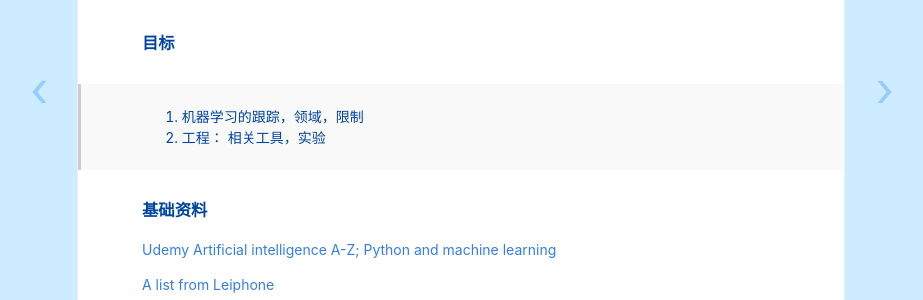
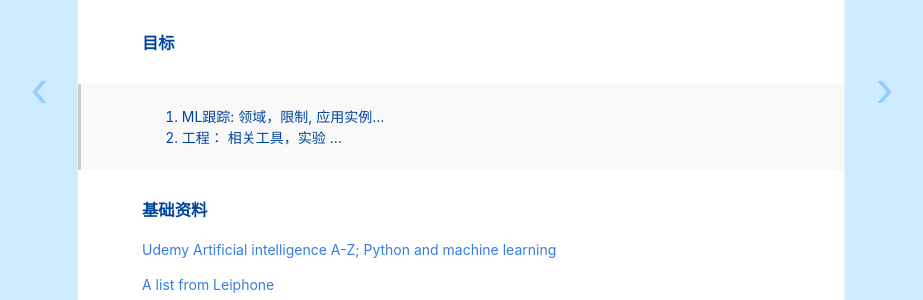
Before and after one commit to zfq212git/zfq212git.github.io, a Jekyll site: the page built from _posts/2018-02-04-test1-firstPost.md, in a window 1280 px wide. Shown: the part 365-665 px from the top of the page, without its empty margins (179-1102 px from the left). Built offline with Jekyll 4.4.1, drawn with Linux system fonts in a browser that asks for light colours; nearby versions of some CDN libraries.

Commit message:
Update 2018-02-04-test1-firstPost.md

```diff
--- a/_posts/2018-02-04-test1-firstPost.md
+++ b/_posts/2018-02-04-test1-firstPost.md
@@ -4,8 +4,8 @@ date: 2018-02-04 18:30:29
 ---
 
 ### 目标
-> 1. 机器学习的跟踪，领域，限制
-> 2. 工程： 相关工具，实验
+> 1. ML跟踪: 领域，限制, 应用实例...
+> 2. 工程： 相关工具，实验 ...
 
 
 ### 基础资料
```
